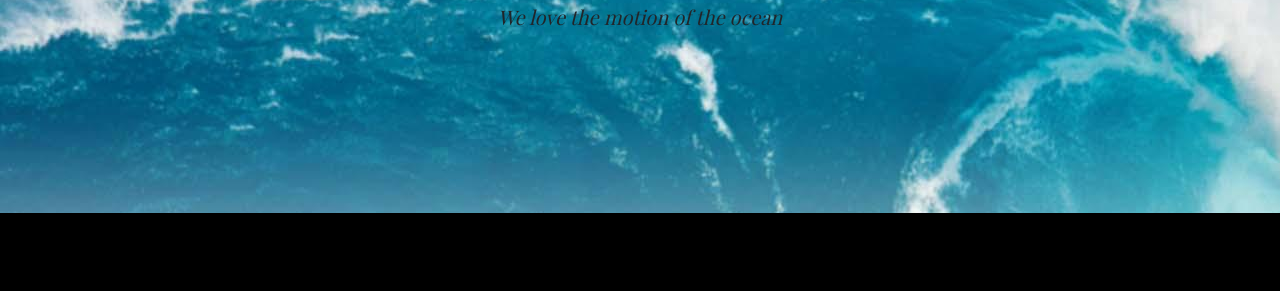
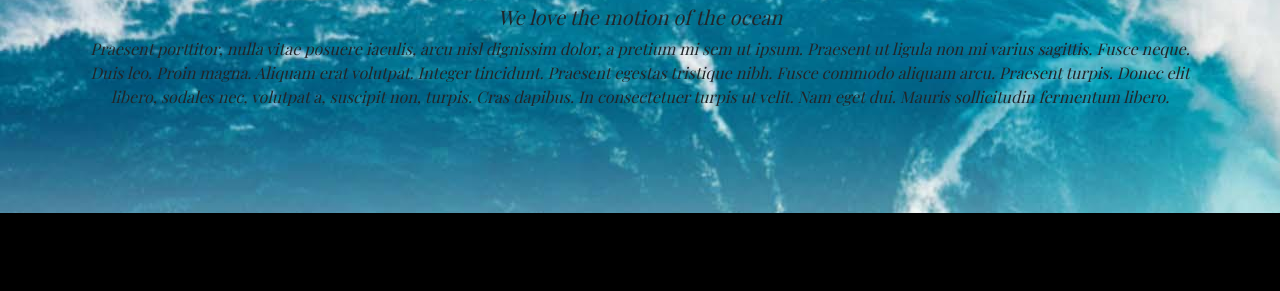
Before and after one commit to dever404/a2hs, a website: page dist/index.html in a window 1280 px wide. Shown: the part 237-528 px from the top of the page. Drawn offline with nearby package versions, Linux system fonts and the light colour scheme; files that its build step writes are made by us from their sources; a web font is replaced by a local one.

Commit message:
Update index.html

```diff
--- a/dist/index.html
+++ b/dist/index.html
@@ -56,9 +56,14 @@
       <div class="title text-center">
         <h3>Ride every wave as if it's you</h3>
         <h5>We love the motion of the ocean</h5>
+          <p>Praesent porttitor, nulla vitae posuere iaculis, arcu nisl dignissim dolor, a pretium mi sem ut ipsum. Praesent ut ligula non mi varius sagittis. Fusce neque. Duis leo. Proin magna.
+
+Aliquam erat volutpat. Integer tincidunt. Praesent egestas tristique nibh. Fusce commodo aliquam arcu. Praesent turpis.
+
+Donec elit libero, sodales nec, volutpat a, suscipit non, turpis. Cras dapibus. In consectetuer turpis ut velit. Nam eget dui. Mauris sollicitudin fermentum libero.<p>
       </div>
     </header>
-
+    <button class="add-button">Add to home screen</button>
     <footer>
         <img src="./img/logo-white.png"  alt="logo">
     </footer>
```
